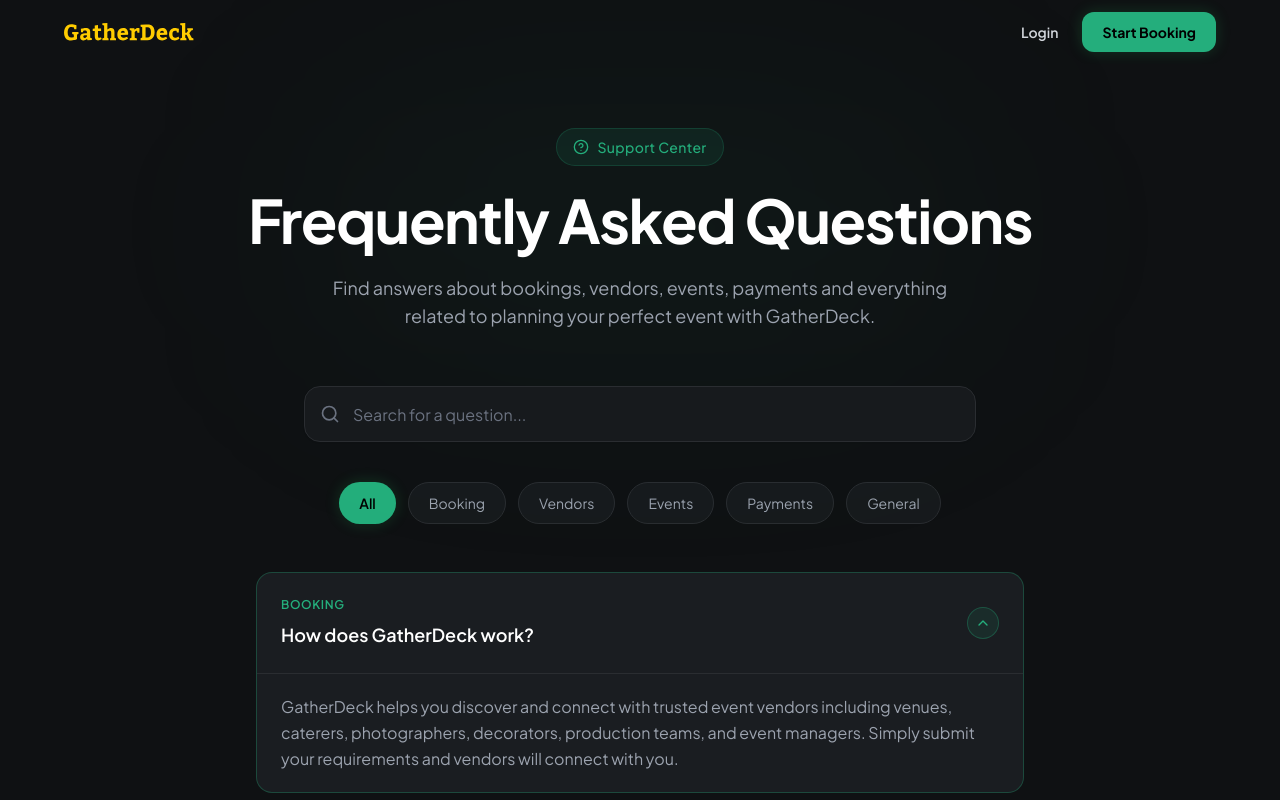
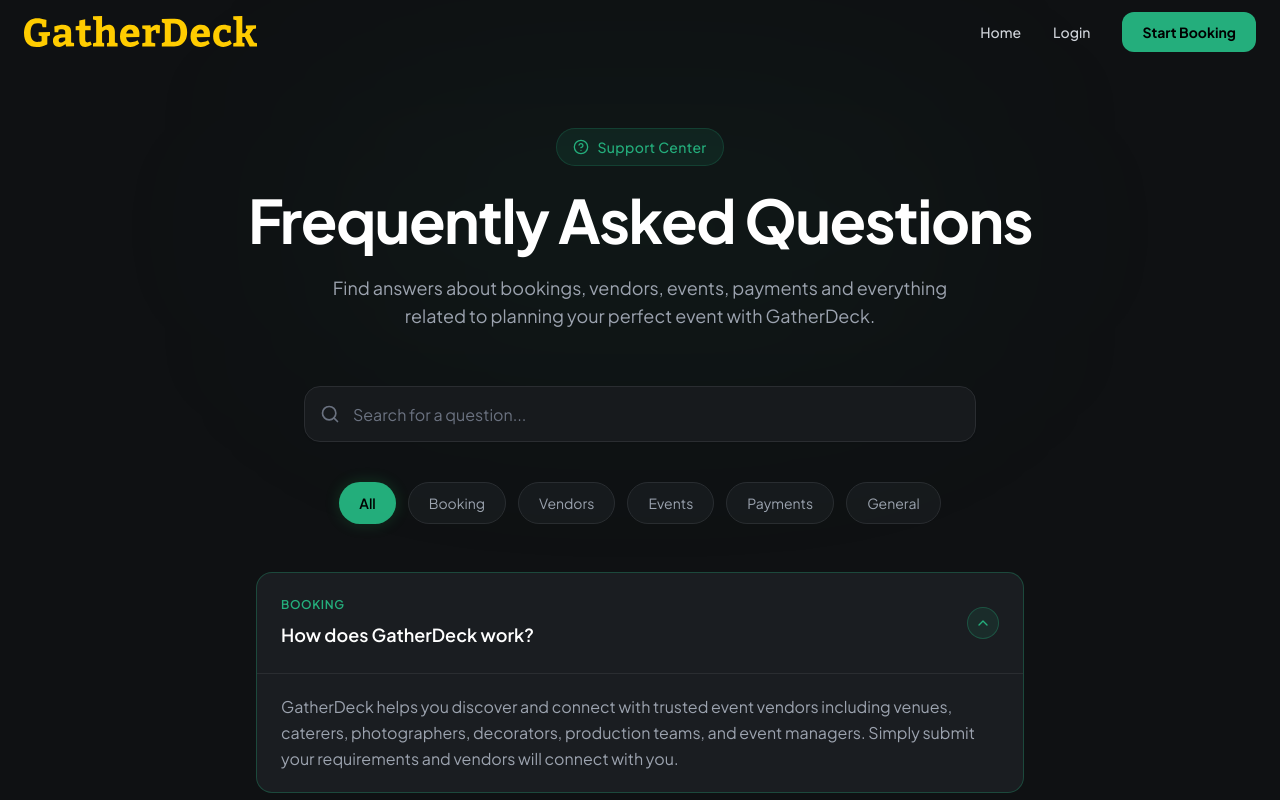
Before and after one commit to Flyer2003/GatherDeck_Token, a Next.js app: page /faq in a window 1280 px wide. Shown: the top 800 px of the page. Built offline with nearby package versions, Linux system fonts and the light colour scheme; no server answers.

Commit message:
navbar changes

```diff
--- a/components/CustomUserMenu.tsx
+++ b/components/CustomUserMenu.tsx
@@ -93,7 +93,7 @@ export default function CustomUserMenu() {
   const fullName = user.fullName || email?.split('@')[0] || "User";
 
   const dropdownMenu = (
-    <AnimatePresence>
+    <AnimatePresence mode="wait">
       {isOpen && (
         <motion.div
           ref={menuRef}
--- a/components/Navbar.tsx
+++ b/components/Navbar.tsx
@@ -4,10 +4,12 @@ import Image from "next/image";
 import Link from "next/link";
 import { SignedIn, SignedOut } from "@clerk/nextjs";
 import { useEffect, useState } from "react";
+import { Menu, X } from "lucide-react";
 import CustomUserMenu from "./CustomUserMenu";
 
 export default function Navbar() {
   const [scrolled, setScrolled] = useState(false);
+  const [mobileOpen, setMobileOpen] = useState(false);
 
   useEffect(() => {
     const handleScroll = () => {
@@ -18,38 +20,49 @@ export default function Navbar() {
     return () => window.removeEventListener("scroll", handleScroll);
   }, []);
 
+  const navLinkClass =
+    "text-sm font-medium text-gray-300 hover:text-white transition-colors";
+
   return (
     <header
-      className={`fixed top-0 left-0 w-full z-50 transition-all border-b ${scrolled
+      className={`fixed top-0 left-0 w-full z-50 border-b transition-all duration-300 ${scrolled
         ? "bg-dark-200/95 backdrop-blur-md border-dark-400"
         : "bg-transparent border-transparent"
         }`}
     >
-      <div className="container mx-auto px-6 h-16 flex items-center justify-between">
-
-        <Link href="/" className="cursor-pointer">
+      <div className="container mx-auto px-4 sm:px-6 h-16 flex items-center justify-between">
+        {/* Logo */}
+        <Link href="/">
           <Image
             src="/assets/icons/GatherDeck.svg"
-            alt="GatherDeck logo"
-            width={130}
-            height={32}
+            alt="GatherDeck Logo"
+            width={120}
+            height={30}
             priority
+            className="w-auto h-7 sm:h-8"
           />
         </Link>
 
-        <nav className="flex items-center gap-6">
+        {/* Desktop Navigation */}
+        <nav className="hidden md:flex items-center gap-8">
+          <Link href="/" className={navLinkClass}>
+            Home
+          </Link>
+
+          <SignedIn>
+            <Link href="/dashboard" className={navLinkClass}>
+              Dashboard
+            </Link>
+          </SignedIn>
 
           <SignedOut>
-            <Link
-              href="/sign-in"
-              className="text-sm font-semibold text-gray-300 hover:text-white transition-colors"
-            >
+            <Link href="/sign-in" className={navLinkClass}>
               Login
             </Link>
 
             <Link
               href="/sign-up"
-              className="rounded-xl bg-green-500 px-5 py-2.5 text-sm font-bold text-black hover:bg-green-400 hover:scale-[1.03] transition-all duration-300 shadow-[0_0_15px_rgba(34,197,94,0.2)] hover:shadow-[0_0_25px_rgba(34,197,94,0.4)]"
+              className="rounded-xl bg-green-500 px-5 py-2.5 text-sm font-bold text-black hover:bg-green-400 transition-all"
             >
               Start Booking
             </Link>
@@ -58,9 +71,64 @@ export default function Navbar() {
           <SignedIn>
             <CustomUserMenu />
           </SignedIn>
+        </nav>
 
-        </nav>
+        {/* Mobile Menu Button */}
+        <button
+          onClick={() => setMobileOpen(!mobileOpen)}
+          className="md:hidden text-white"
+          aria-label="Toggle Menu"
+        >
+          {mobileOpen ? <X size={24} /> : <Menu size={24} />}
+        </button>
       </div>
+
+      {/* Mobile Drawer */}
+      {mobileOpen && (
+        <div className="md:hidden bg-dark-200/98 backdrop-blur-xl border-t border-dark-400">
+          <nav className="flex flex-col px-6 py-4 gap-4">
+            <Link
+              href="/"
+              className={navLinkClass}
+              onClick={() => setMobileOpen(false)}
+            >
+              Home
+            </Link>
+
+            <SignedIn>
+              <Link
+                href="/dashboard"
+                className={navLinkClass}
+                onClick={() => setMobileOpen(false)}
+              >
+                Dashboard
+              </Link>
+
+              <div className="pt-2">
+                <CustomUserMenu />
+              </div>
+            </SignedIn>
+
+            <SignedOut>
+              <Link
+                href="/sign-in"
+                className={navLinkClass}
+                onClick={() => setMobileOpen(false)}
+              >
+                Login
+              </Link>
+
+              <Link
+                href="/sign-up"
+                className="rounded-xl bg-green-500 px-4 py-3 text-center font-semibold text-black"
+                onClick={() => setMobileOpen(false)}
+              >
+                Start Booking
+              </Link>
+            </SignedOut>
+          </nav>
+        </div>
+      )}
     </header>
   );
 }
```
